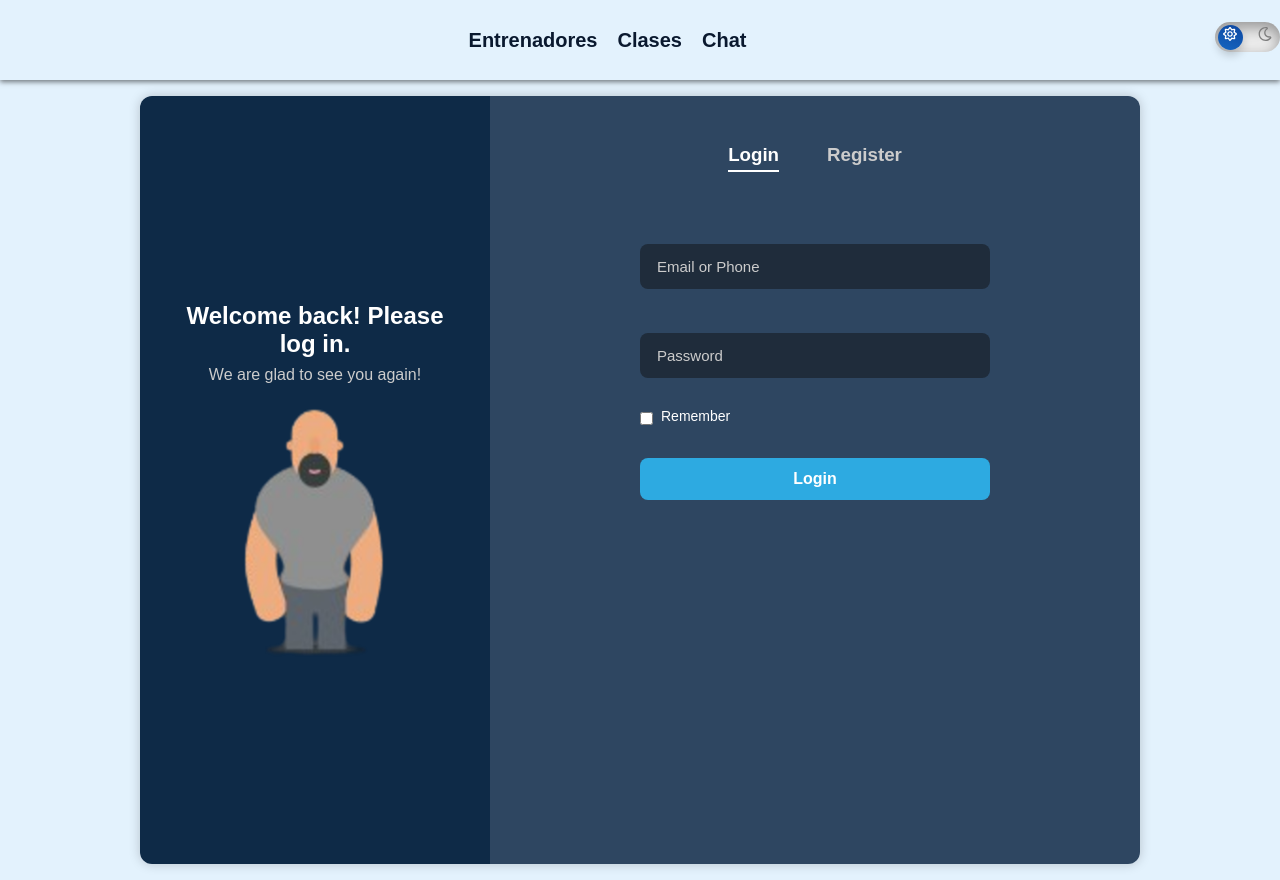
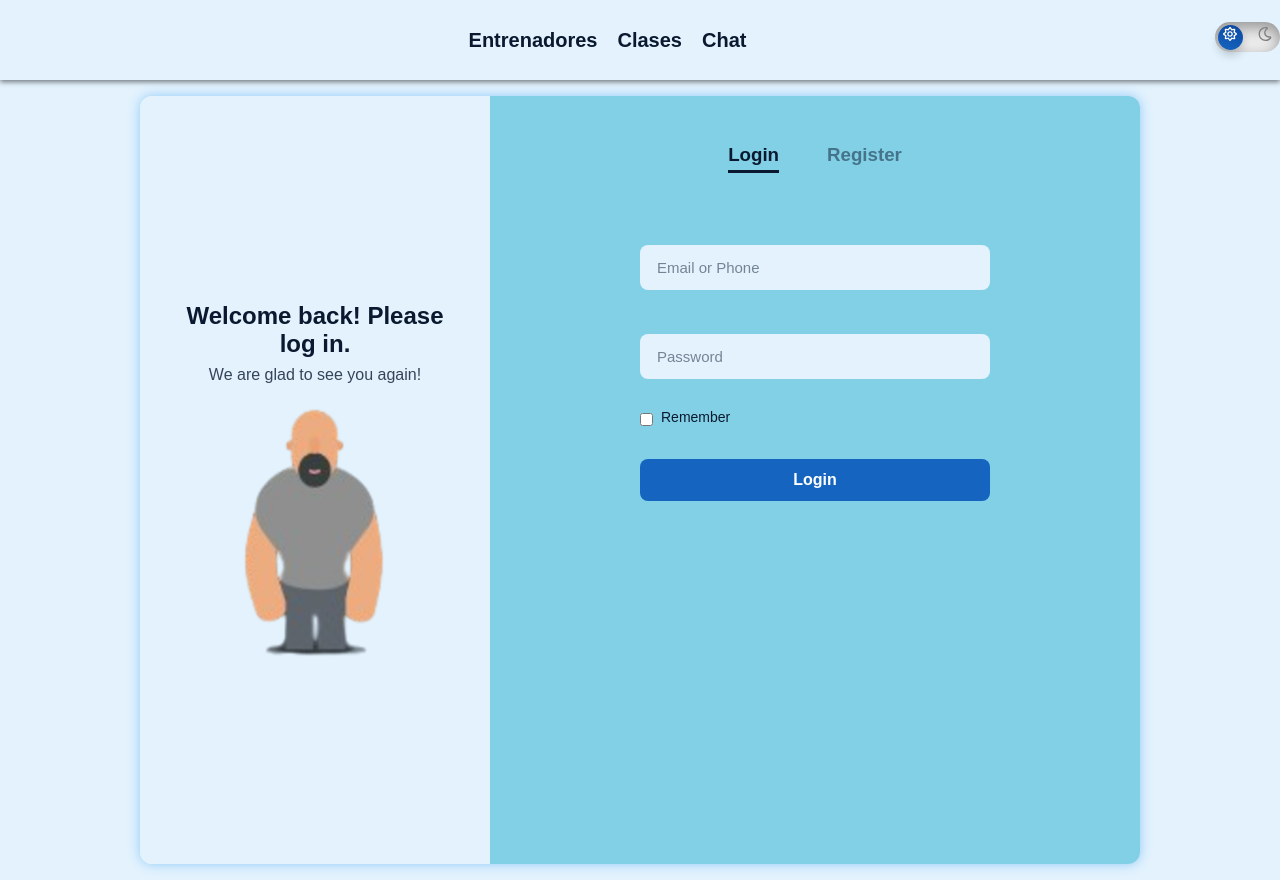
Before and after one commit to manugym/training-zone, a React (Vite) app in the folder Frontend/training-zone/: page /auth in a window 1280 px wide. Built offline with nearby package versions, Linux system fonts and the light colour scheme.

Commit message:
auth form whith themes

```diff
--- a/Frontend/training-zone/src/components/AuthForms/Form.css
+++ b/Frontend/training-zone/src/components/AuthForms/Form.css
@@ -10,33 +10,34 @@ form {
 }
 
 label {
-  color: #fff;
+  color: var(--color-text);
   font-size: 14px;
   margin-bottom: 4px;
 }
 
 input {
-  background-color: #1f2c3b;
+  background-color: var(--color-background);
   border: 2px solid transparent;
   border-radius: 8px;
   padding: 12px 15px;
   font-size: 15px;
-  color: #fff;
+  color: var(--color-text);
   transition: border 0.3s ease;
 }
 
 input:focus {
   outline: none;
-  border-color: #2daae1;
+  border-color: var(--color-primary);
 }
 
 ::placeholder {
-  color: #ccc;
+  color: var(--color-text);
+  opacity: 0.5;
 }
 
 button {
   margin-top: 10px;
-  background-color: #2daae1;
+  background-color: var(--color-primary);
   border: none;
   border-radius: 8px;
   padding: 12px;
@@ -48,7 +49,7 @@ button {
 }
 
 button:hover {
-  background-color: #2199cd;
+  background-color: var(--color-secondary);
 }
 
 .error,
--- a/Frontend/training-zone/src/index.css
+++ b/Frontend/training-zone/src/index.css
@@ -1,15 +1,18 @@
 /*Light Theme*/
 :root {
   --color-background: #e3f2fd;
+  --color-background-secondary: #81d0e6;
   --color-text: #0a192f;
   --color-primary: #1565c0;
   --color-secondary: #0d47a1;
   --color-details: #90caf9;
+  --color-error: #ff4d4f;
 }
 
 /*Dark Theme*/
 [data-theme="dark"] {
   --color-background: #0a192f;
+  --color-background-secondary: #0e2a47;
   --color-text: #f1f5f9;
   --color-primary: #1e40af;
   --color-secondary: #3b82f6;
--- a/Frontend/training-zone/src/pages/Auth/Auth.css
+++ b/Frontend/training-zone/src/pages/Auth/Auth.css
@@ -13,7 +13,7 @@
   width: 100%;
   max-width: 1000px;
   height: 100%;
-  box-shadow: 0 0 12px rgba(0, 0, 0, 0.2);
+  box-shadow: 0 0 12px var(--color-details);
   border-radius: 12px;
   overflow: hidden;
   font-family: sans-serif;
@@ -23,8 +23,7 @@
 
 .form-header {
   width: 35%;
-  background-color: #0e2a47;
-  color: white;
+  background-color: var(--color-background);
   display: flex;
   flex-direction: column;
   align-items: center;
@@ -51,19 +50,20 @@
 .form-text h2 {
   font-size: 24px;
   font-weight: bold;
-  color: #fff;
+  color: var(--color-text);
   margin-bottom: 0.5rem;
 }
 
 .form-text p {
+  opacity: 0.8;
   font-size: 16px;
-  color: #ccc;
+  color: var(--color-text);
 }
 
 /* Right: form */
 .form-container {
   width: 65%;
-  background-color: #2e4661;
+  background-color: var(--color-background-secondary);
   display: flex;
   flex-direction: column;
   align-items: center;
@@ -80,17 +80,19 @@
 }
 
 .form-types h3 {
-  color: #ccc;
+  color: var(--color-text);
+  opacity: 0.5;
   cursor: pointer;
   padding-bottom: 4px;
-  border-bottom: 2px solid transparent;
+  border-bottom: 3px solid transparent;
   transition: 0.2s;
 }
 
 .form-types .active {
-  color: #fff;
+  color: var(--color-text);
+  opacity: 1;
   font-weight: bold;
-  border-color: #fff;
+  border-color: var(--color-text);
 }
 
 @media (max-height: 600px) {
```
